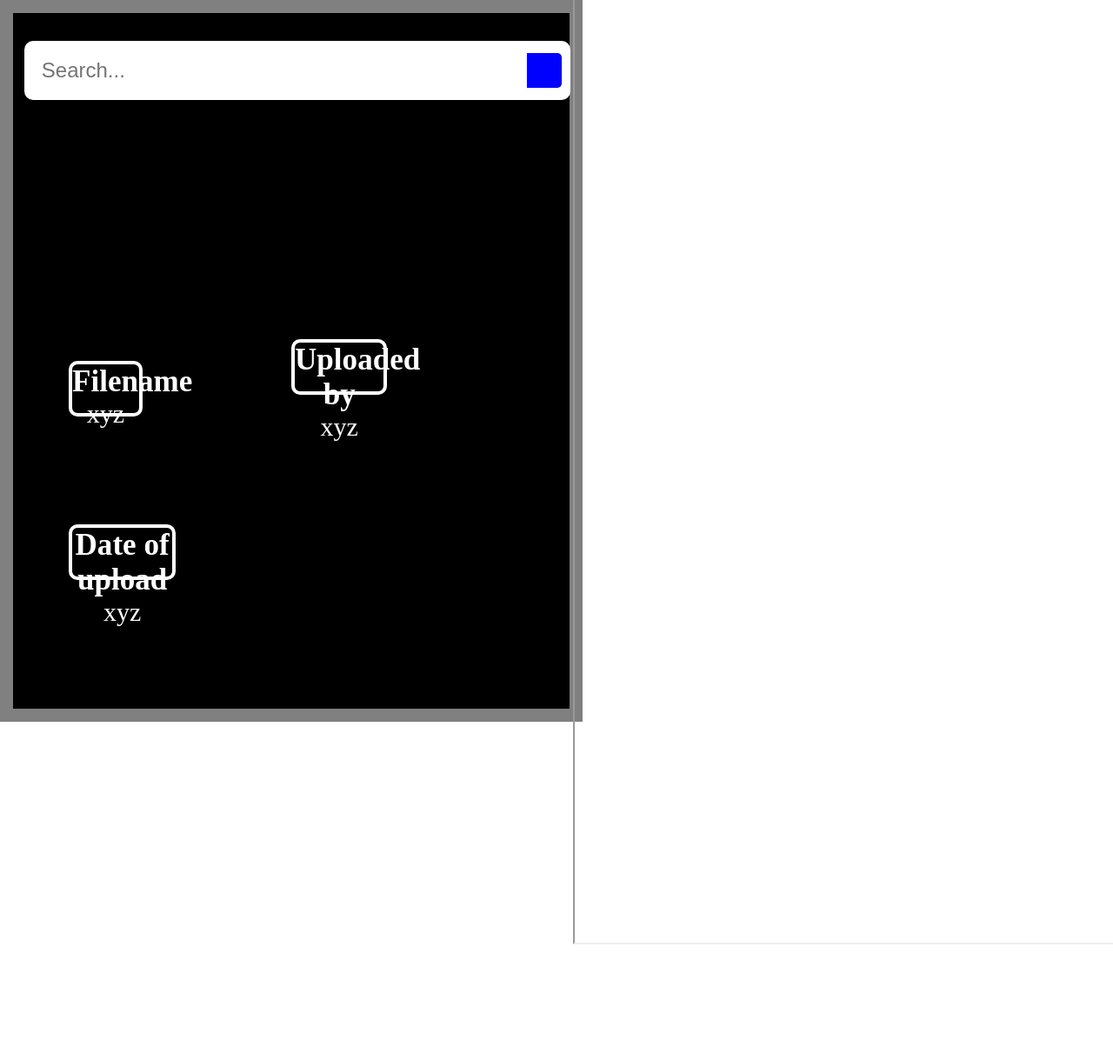
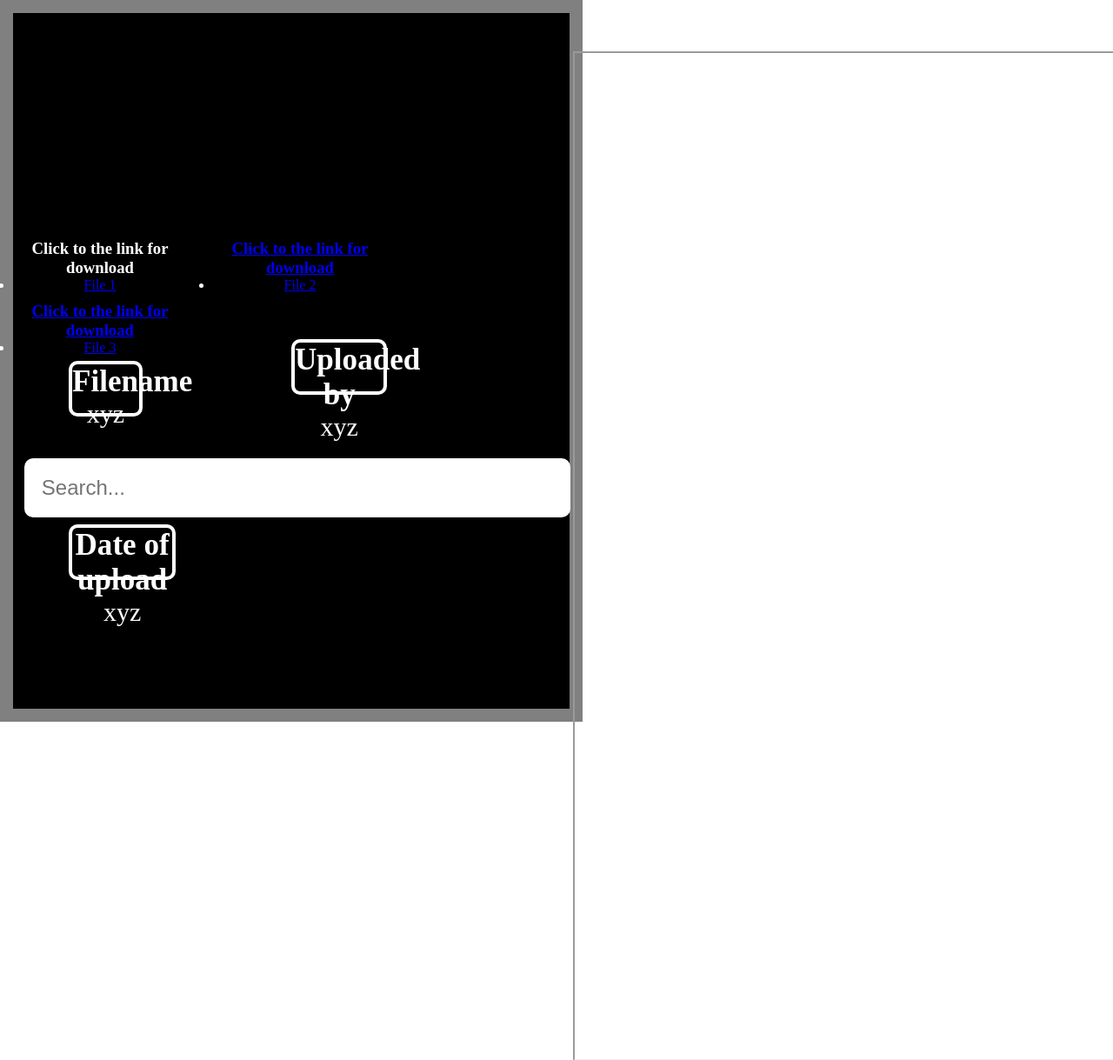
Before and after one commit to omkargwagholikar/PBL_Share_File_Prj, a Django app: page /searchfile/ in a window 1280 px wide. Shown: the top 1219 px of the page at 87% size. Before the commit the page ends 1086 px from the top, so only its background shows below. Run offline with Django 4.2, Linux system fonts and the light colour scheme.

Commit message:
Search-Jinja

```diff
--- /dev/null
+++ b/EduNexus/experiment.txt
@@ -0,0 +1 @@
+explain ordinal type
--- a/EduNexus/home/views.py
+++ b/EduNexus/home/views.py
@@ -38,8 +38,13 @@ def postsignin(request):
     #nm=database.child('Data').child('Name').get().val()
     return render(request,'home_page.html')
 def searchfile(request):
-    l=[]
-    return render(request,'searchfile.html',{"l":l})
+    file_list = [
+        {'name': 'File 1', 'link': '/media/file1.pdf'},
+        {'name': 'File 2', 'link': '/media/file2.pdf'},
+        {'name': 'File 3', 'link': '/media/file3.pdf'},
+    ]
+
+    return render(request,'searchfile.html',{'l':file_list})
 def home_page(request):
     print("signin")
     return render(request,"home_page.html")
--- a/EduNexus/static/searchfilesheet.css
+++ b/EduNexus/static/searchfilesheet.css
@@ -47,6 +47,7 @@
     font-size: 30px;
     left: 10%;
  }
+
 /* .content{
     width:100%;
     position: absolute;
@@ -103,7 +104,7 @@
 }
 .search-container {
     position: relative;
-    top: -20%;
+    top: 40%;
     left: 2%;
     display: flex;
     width: 95%;
@@ -121,7 +122,7 @@
 }
 
 .search-container button {
-    padding: 20px;
+    padding: -20px;
     background-color: blue;
     color: white;
     border: none;
@@ -136,3 +137,15 @@
     left: 90px;
     height: 100vh;
 } */
+.card-container{
+
+    display: flex;
+    flex-wrap: wrap;
+    gap: 10px;
+}
+.card{
+
+    flex:0 0 auto;
+    width: 200px;
+    margin-right: 10px;
+}
--- a/EduNexus/templates/searchfile.html
+++ b/EduNexus/templates/searchfile.html
@@ -21,18 +21,23 @@
             <h3>Date of upload</h3>
             <p>xyz</p>
         </div>
-        {% for userprofiles in l %}
-              <tr class="table-row">
-                  <td>{{ userprofiles.user_rank }}</td>
-                  <td>{{ userprofiles.user }}</td>
-                  <td>{{ userprofiles.quesno }}</td>
-                  <td>{{ userprofiles.marks }}</td>
-                  <td>{{ userprofiles.remainingTime }}</td>
-              </tr>
-        {% endfor %}
+
+
+
         <div class="search-container">
             <input type="text" placeholder="Search...">
+
             <button type="submit"><i class="fa fa-search"></i></button>
+        </div>
+        <div class="card-container">
+            {% for f in l %}
+                <div class="card">
+                  <ul>
+                    <h3>Click to the link for download</h3>
+                    <li><a href="{{f.link}}">{{f.name}}</li>
+                  </ul>
+                </div>
+            {% endfor %}
         </div>
         <div class="myframe">
 
```
Also changed, not shown: EduNexus/db.sqlite3, 1 other file.
